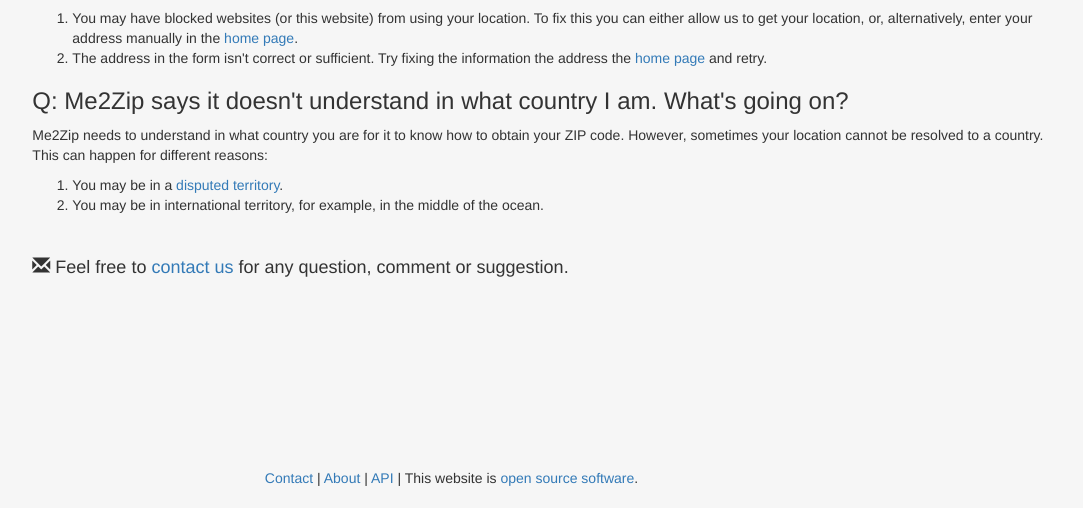
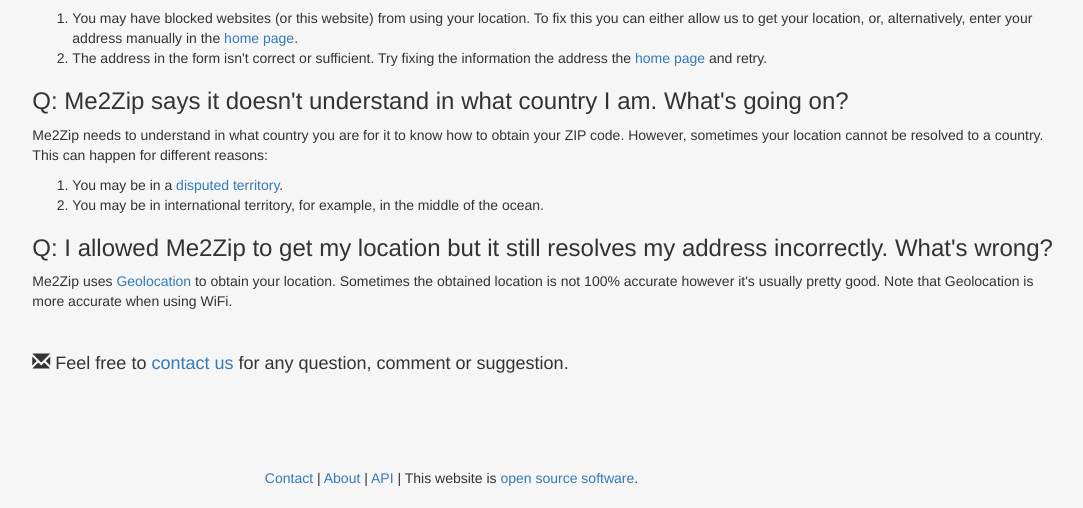
Before and after one commit to asherbar/me2zip, a Django app: page /help in a window 1280 px wide. Shown: the part 292-800 px from the top of the page, without its empty margins (196-1279 px from the left). Run offline with Django 3.2, Linux system fonts and the light colour scheme; some libraries are stand-ins or nearby versions.

Commit message:
Added question to help page: Obtained location accuracy

```diff
--- a/me2zip_main/templates/me2zip_main/help.html
+++ b/me2zip_main/templates/me2zip_main/help.html
@@ -28,6 +28,12 @@
         You may be in international territory, for example, in the middle of the ocean.
     </li>
 </ol>
+<h3>Q: I allowed Me2Zip to get my location but it still resolves my address incorrectly. What's wrong?</h3>
+<p>
+    Me2Zip uses <a href="https://en.wikipedia.org/wiki/Geolocation" target="_blank">Geolocation</a> to obtain your
+    location. Sometimes the obtained location is not 100% accurate however it's usually pretty good.
+    Note that Geolocation is more accurate when using WiFi.
+</p>
 <br>
 <h4>
     <span class="glyphicon glyphicon-envelope" aria-hidden="true"></span>
```
